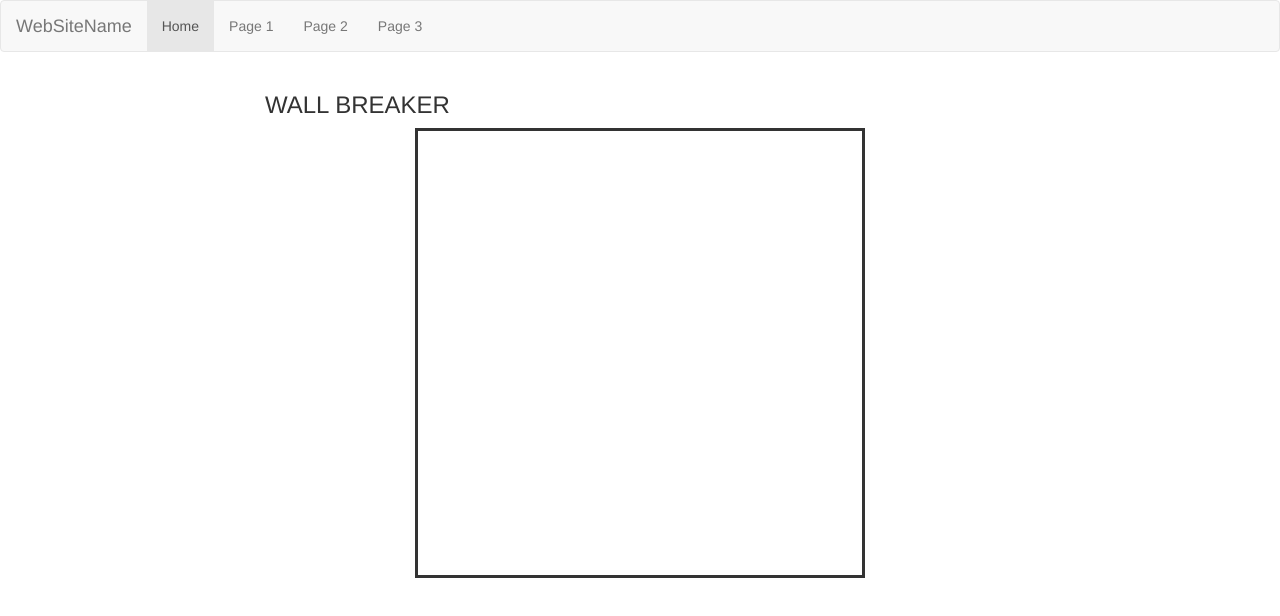
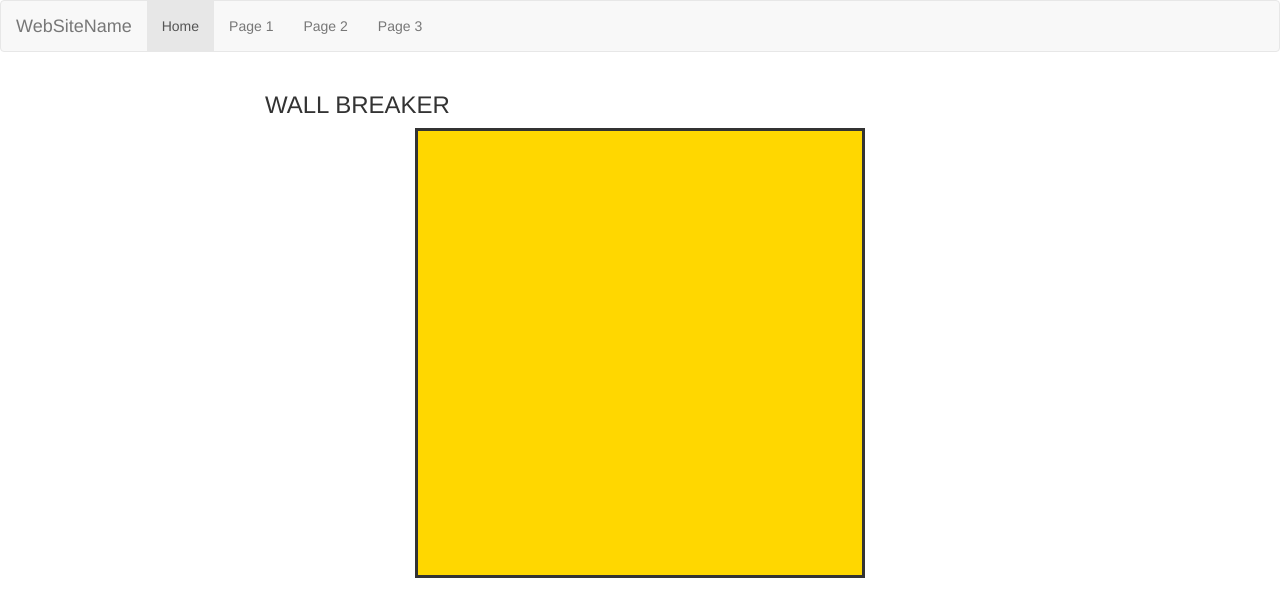
Before and after one commit to budhathokg1/Wall-Breaker, a website: page src/index.html in a window 1280 px wide. Drawn offline with nearby package versions, Linux system fonts and the light colour scheme.

Commit message:
created style.css file an added background

```diff
--- a/src/index.html
+++ b/src/index.html
@@ -9,16 +9,7 @@
   <script src="https://maxcdn.bootstrapcdn.com/bootstrap/3.3.7/js/bootstrap.min.js"></script>
 
   <script src = "./game.js" type = "text/javascript"></script>
-
-
-<style>
-    .game {
-        width: 450px;
-        height: 450px;
-        border-style:solid;
-
-    }
-</style>
+<link rel="stylesheet" href="./style.css">
 
 </head>
 <body>
--- /dev/null
+++ b/src/style.css
@@ -0,0 +1,6 @@
+.game {
+        width: 450px;
+        height: 450px;
+        border-style:solid;
+        background-color: gold;
+}
```
